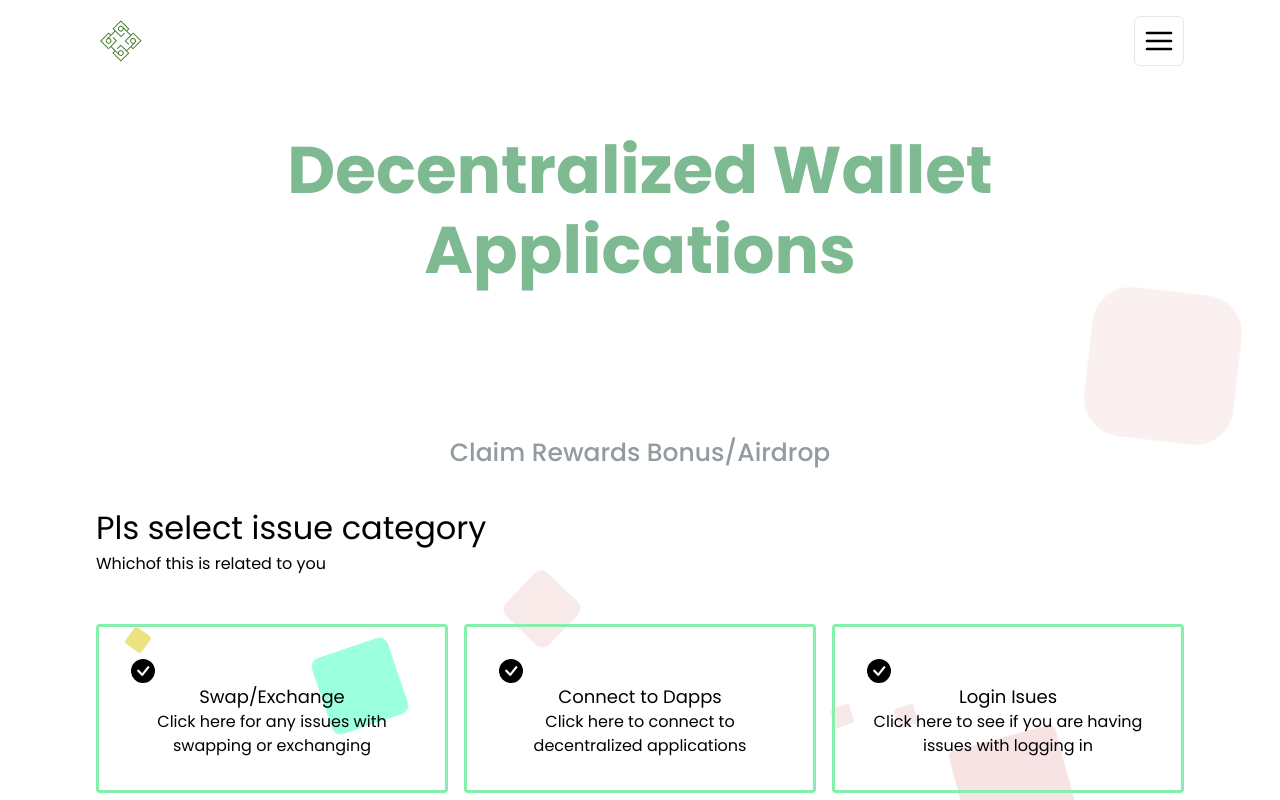
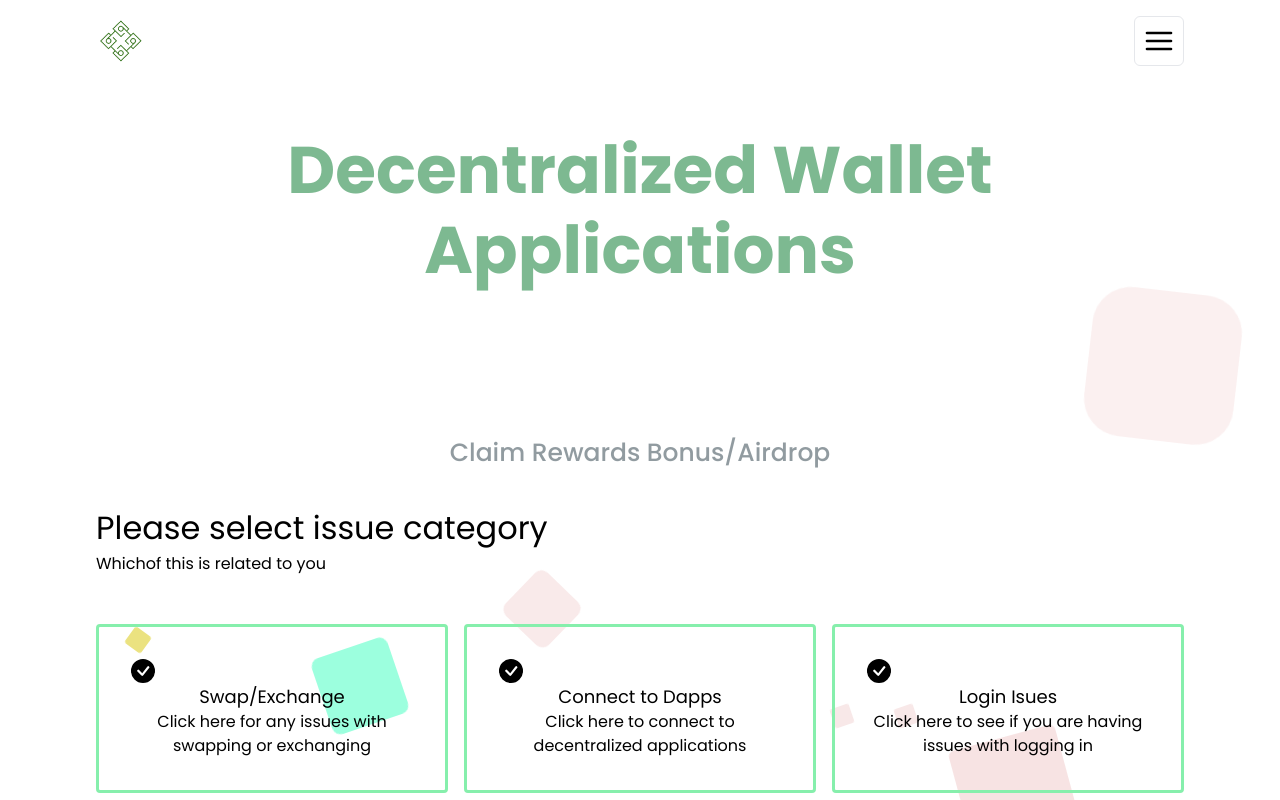
Before and after one commit to Japheth2020/validatornode, a React (Create React App) app: page / in a window 1280 px wide. Shown: the top 800 px of the page. Built offline with nearby package versions, Linux system fonts and the light colour scheme.

Commit message:
chnaged pls

```diff
--- a/src/components/Body/Showcase/Hompage.jsx
+++ b/src/components/Body/Showcase/Hompage.jsx
@@ -51,7 +51,7 @@ const Hompage = () => {
           </button>
          </div>
       <div className="mb-[3em]">
-        <p className="text-[2em] ">Pls select issue category</p>
+        <p className="text-[2em] ">Please select issue category</p>
         <p>Whichof this is related to you</p>
       </div>
       <div className="grid md:grid-cols-3 grid-cols-1 gap-4">
```
